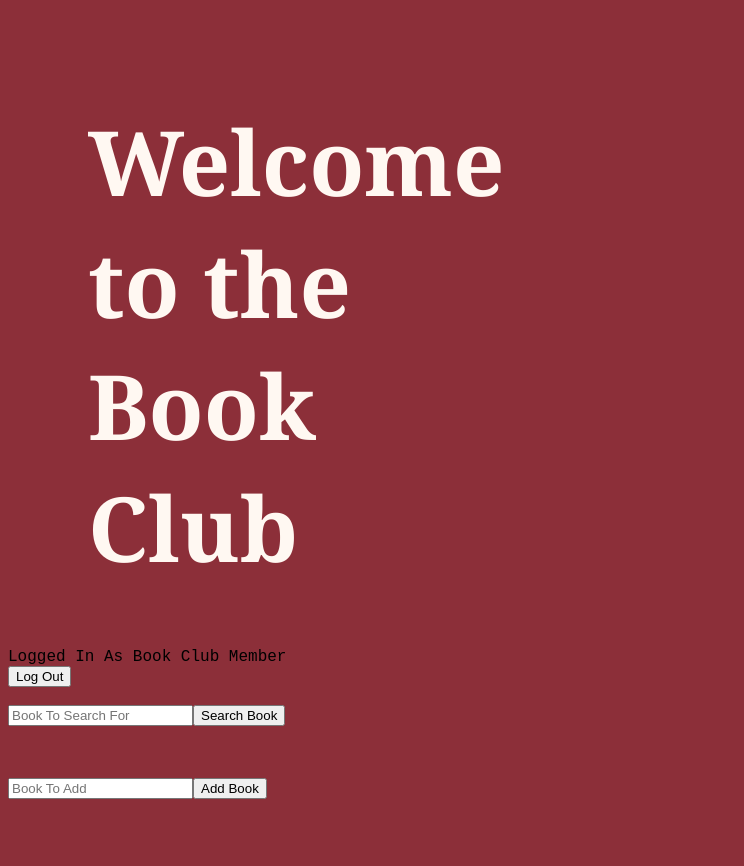
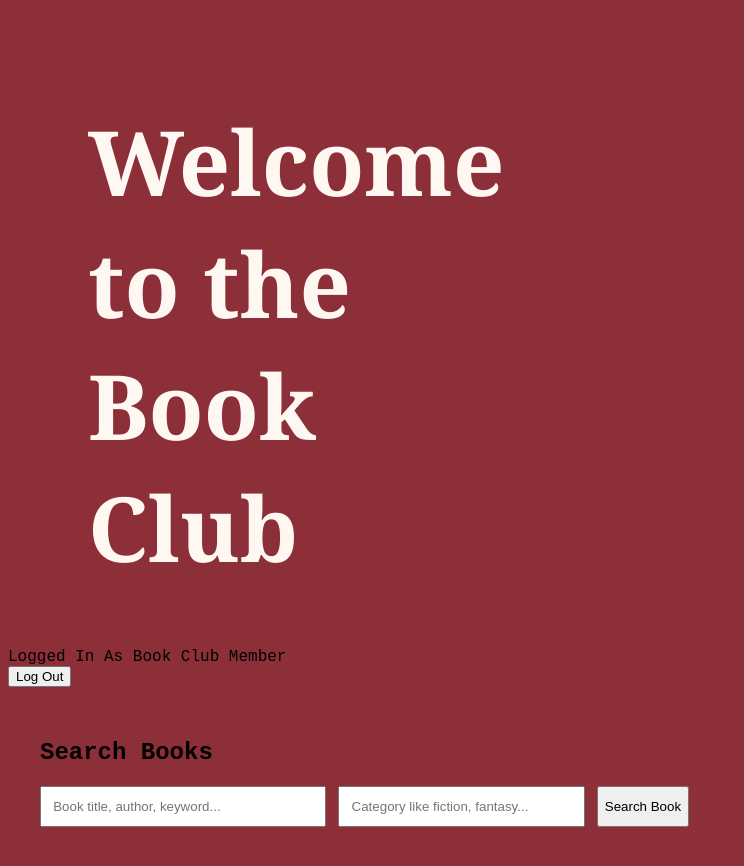
Before and after one commit to erikdanielsen2004/BOOK-CLUB, a React (Vite) app in the folder frontend/: page /books in a window 1280 px wide. Shown: the top 866 px of the page, without its empty margins (0-744 px from the left). Built offline with nearby package versions, Linux system fonts and the light colour scheme; a web font is replaced by a local one.

Commit message:
Refactor BookUI component with hooks and async search

```diff
--- a/frontend/src/components/BookUI.tsx
+++ b/frontend/src/components/BookUI.tsx
@@ -1,33 +1,152 @@
-function BookUI()
-{
+import { useState } from 'react';
 
-    function addBook(event:any) : void
-    {
-        event.preventDefault();
-        alert('addBook()');
+type Book = {
+  googleBooksId: string;
+  title: string;
+  authors: string[];
+  description: string;
+  categories: string[];
+  thumbnail: string;
+  pageCount: number;
+  publishedDate: string;
+  averageRating: number;
+  ratingsCount: number;
+};
 
-    };
+function BookUI() {
+  const [searchText, setSearchText] = useState('');
+  const [category, setCategory] = useState('');
+  const [books, setBooks] = useState<Book[]>([]);
+  const [loading, setLoading] = useState(false);
+  const [message, setMessage] = useState('');
 
-    function searchBook(event:any) : void
-    {
-        event.preventDefault();
-        alert('searchBook');
-    };
+  async function searchBook(event: any): Promise<void> {
+    event.preventDefault();
+    setMessage('');
+    setBooks([]);
 
-    return(
-      <div id="bookUIDiv">
-       <br />
-       <input type="text" id="searchText" placeholder="Book To Search For" />
-       <button type="button" id="searchBookButton" className="buttons"
-           onClick={searchBook}> Search Book </button><br />
-       <span id="bookSearchResult"></span>
-       <p id="bookList"></p><br /><br />
-       <input type="text" id="bookText" placeholder="Book To Add" />
-       <button type="button" id="addBookButton" className="buttons"
-          onClick={addBook}> Add Book </button><br />
-       <span id="bookAddResult"></span>
-     </div>
-    );
+    if (!searchText.trim() && !category.trim()) {
+      setMessage('Enter a search term or category.');
+      return;
+    }
+
+    setLoading(true);
+
+    try {
+      const params = new URLSearchParams();
+
+      if (searchText.trim()) params.append('q', searchText.trim());
+      if (category.trim()) params.append('category', category.trim());
+
+      const response = await fetch(`/api/search/books?${params.toString()}`);
+      const data = await response.json();
+
+      if (!response.ok) {
+        setMessage(data.message || 'Search failed.');
+        setLoading(false);
+        return;
+      }
+
+      setBooks(data.books || []);
+      if (!data.books || data.books.length === 0) {
+        setMessage('No books found.');
+      }
+    } catch (error) {
+      setMessage('Could not search books.');
+    }
+
+    setLoading(false);
+  }
+
+  return (
+    <div id="bookUIDiv" style={{ padding: '2rem' }}>
+      <h2>Search Books</h2>
+
+      <div style={{ display: 'flex', gap: '0.75rem', flexWrap: 'wrap', marginBottom: '1rem' }}>
+        <input
+          type="text"
+          id="searchText"
+          placeholder="Book title, author, keyword..."
+          value={searchText}
+          onChange={(e) => setSearchText(e.target.value)}
+          style={{ padding: '0.7rem', minWidth: '260px' }}
+        />
+
+        <input
+          type="text"
+          id="categoryText"
+          placeholder="Category like fiction, fantasy..."
+          value={category}
+          onChange={(e) => setCategory(e.target.value)}
+          style={{ padding: '0.7rem', minWidth: '220px' }}
+        />
+
+        <button
+          type="button"
+          id="searchBookButton"
+          className="buttons"
+          onClick={searchBook}
+        >
+          Search Book
+        </button>
+      </div>
+
+      {loading && <p>Searching...</p>}
+      {message && <p>{message}</p>}
+
+      <div
+        id="bookList"
+        style={{
+          display: 'grid',
+          gridTemplateColumns: 'repeat(auto-fill, minmax(220px, 1fr))',
+          gap: '1rem',
+          marginTop: '1.5rem'
+        }}
+      >
+        {books.map((book) => (
+          <div
+            key={book.googleBooksId}
+            style={{
+              border: '1px solid #ddd',
+              borderRadius: '12px',
+              padding: '1rem',
+              backgroundColor: '#fff'
+            }}
+          >
+            {book.thumbnail && (
+              <img
+                src={book.thumbnail}
+                alt={book.title}
+                style={{
+                  width: '100%',
+                  height: '260px',
+                  objectFit: 'cover',
+                  borderRadius: '8px',
+                  marginBottom: '0.75rem'
+                }}
+              />
+            )}
+
+            <h3 style={{ marginBottom: '0.5rem' }}>{book.title}</h3>
+
+            <p><strong>Author(s):</strong> {book.authors?.length ? book.authors.join(', ') : 'Unknown'}</p>
+            <p><strong>Category:</strong> {book.categories?.length ? book.categories.join(', ') : 'None'}</p>
+            <p><strong>Published:</strong> {book.publishedDate || 'Unknown'}</p>
+            <p><strong>Pages:</strong> {book.pageCount || 'N/A'}</p>
+            <p><strong>Rating:</strong> {book.averageRating || 'N/A'}</p>
+
+            {book.description && (
+              <p style={{ marginTop: '0.75rem' }}>
+                {book.description.length > 180
+                  ? `${book.description.substring(0, 180)}...`
+                  : book.description}
+              </p>
+            )}
+          </div>
+        ))}
+      </div>
+    </div>
+  );
 }
 
 export default BookUI;
```
